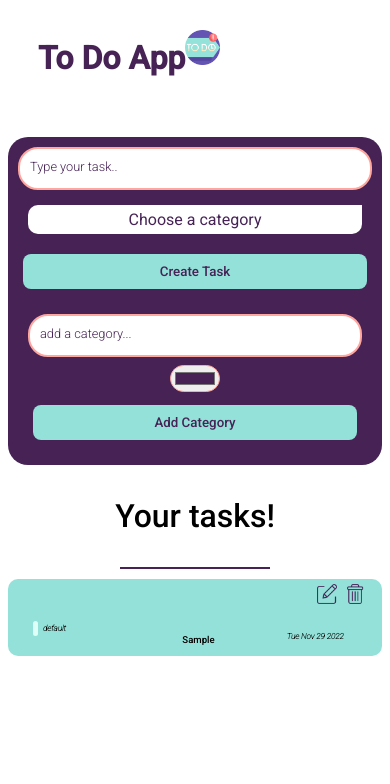
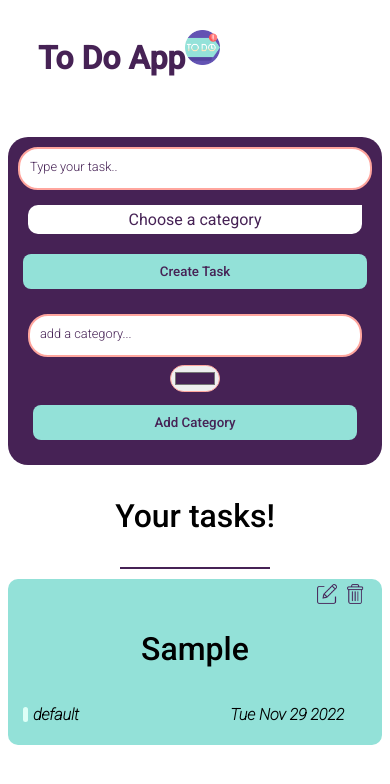
Before and after one commit to KenanAljaber/to-do-app, a React (Create React App) app: page / in a window 390 px wide. Both pictures are taken after typing "Sample" into the empty fields and a click on the button "Create Task". Shown: the top 784 px of the page. Built offline with nearby package versions, Linux system fonts and the light colour scheme.

Commit message:
adding responsivness deature

```diff
--- a/src/Components/Note.js
+++ b/src/Components/Note.js
@@ -30,9 +30,6 @@ const Note = ({title,categoryColor,categoryName,date,setTask,task,index}) => {
             <img src={editPhoto} onClick={()=>setUpdateMood(!updateMood)}/>
                 <img src={deletePhoto} onClick={onDeleteItem}/>
                 </div>
-               <div className="note-container" >
-
-                <Category className="note-category" color={categoryColor} name={categoryName}/>
                 {!updateMood?
                     <h1 className="note-title">{title}</h1>
                     :
@@ -42,6 +39,10 @@ const Note = ({title,categoryColor,categoryName,date,setTask,task,index}) => {
                     </div>
 
                 }
+               <div className="note-container" >
+
+                <Category className="note-category" color={categoryColor} name={categoryName}/>
+
                 <p className="note-date">{date}</p>
                 </div>
 
--- a/src/styles/category.css
+++ b/src/styles/category.css
@@ -22,11 +22,11 @@
 
 @media (max-width: 700px){
     .category-container{
-        margin: 10px;
+
         width: -webkit-fill-available;
     }
     .note-date{
-        margin: 10px;
+
         width: -webkit-fill-available;
     }
 }
--- a/src/styles/note.css
+++ b/src/styles/note.css
@@ -67,7 +67,7 @@
 @media (max-width: 700px){
     .note{
         text-align: center;
-        font-size: clamp(0.4rem,0.5rem,1rem);
+        overflow-wrap: break-word;
         margin: 10px 0 0 0;
 
     }
@@ -77,8 +77,9 @@
     .note-title{
         width: -webkit-fill-available;
     font-weight: 500;
-    font-size: clamp(0.5rem,0.6rem,1rem);
+
     }
 
 
+
 }
```
